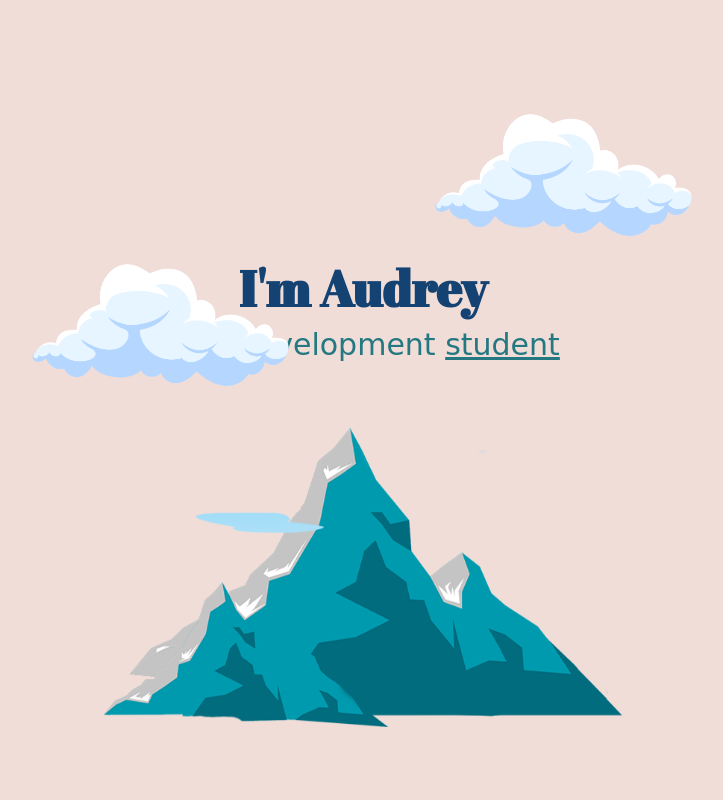
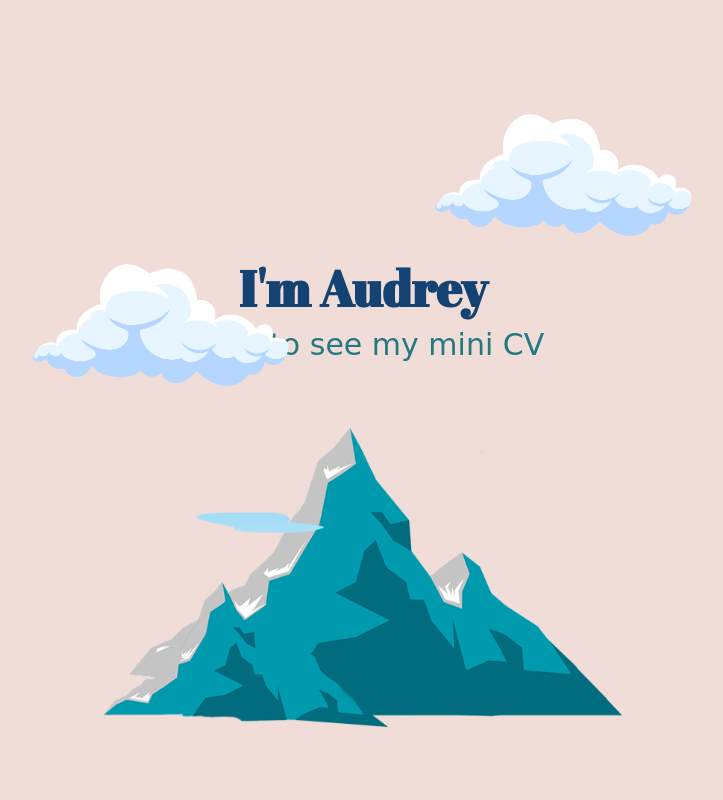
Before and after one commit to audreytrinita/minicv, a plain HTML site: page index.html in a window 1280 px wide. Shown: the top 800 px of the page, without its empty margins (277-1000 px from the left). Drawn offline with Linux system fonts and the light colour scheme; a web font is replaced by a local one.

Commit message:
Update index.html

```diff
--- a/index.html
+++ b/index.html
@@ -11,7 +11,7 @@
         <div class="top-container">
             <img src="media/cloud2.png" alt="cloud-pic" width="275px" height="150px" class="top-cloud">
             <h1>I'm Audrey</h1>
-            <p class="top-cont-p">web development <span class="underline">student</span></p>
+            <p class="top-cont-p">scroll to see my mini CV</p>
             <img src="media/cloud2.png" alt="cloud-pic" width="275px" height="150px" class="bottom-cloud">
             <img src="media/mountain2.png" alt="mountain-pic" width="520px" height="300px">
         </div>
```
